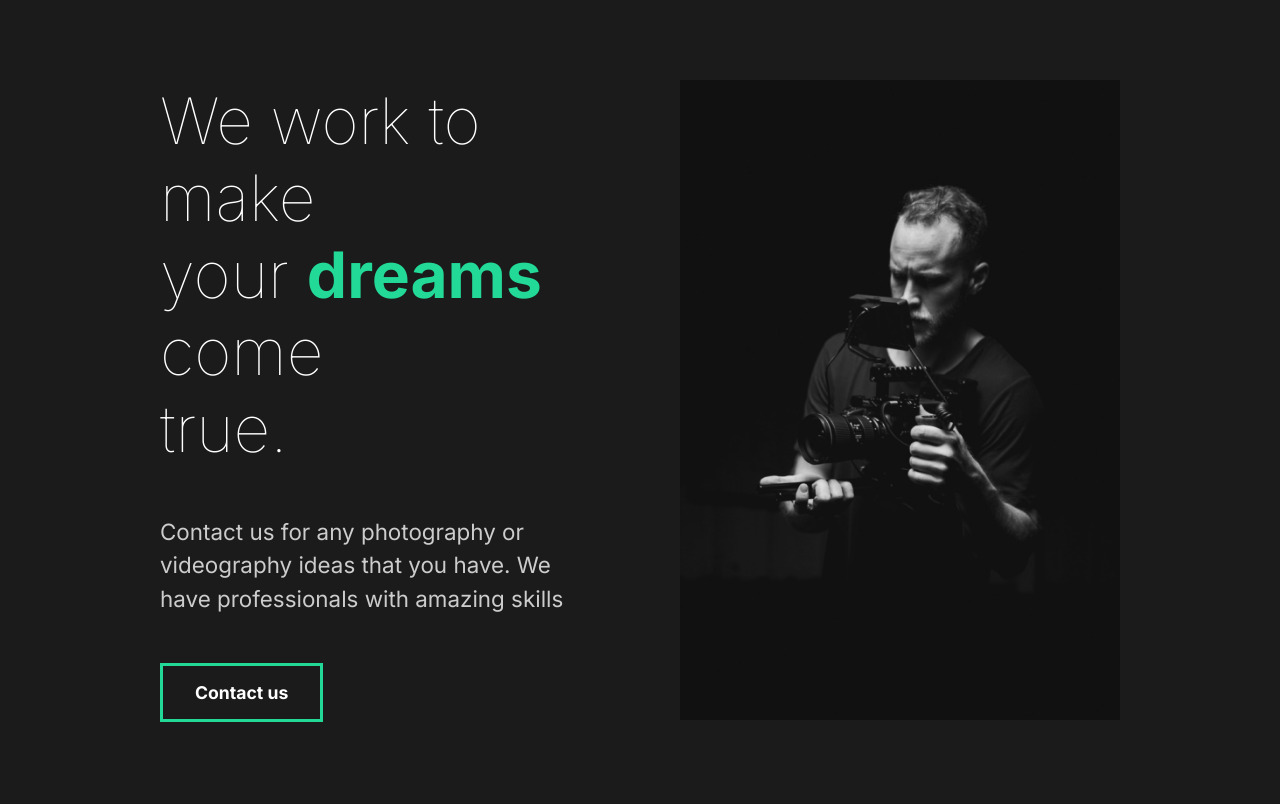
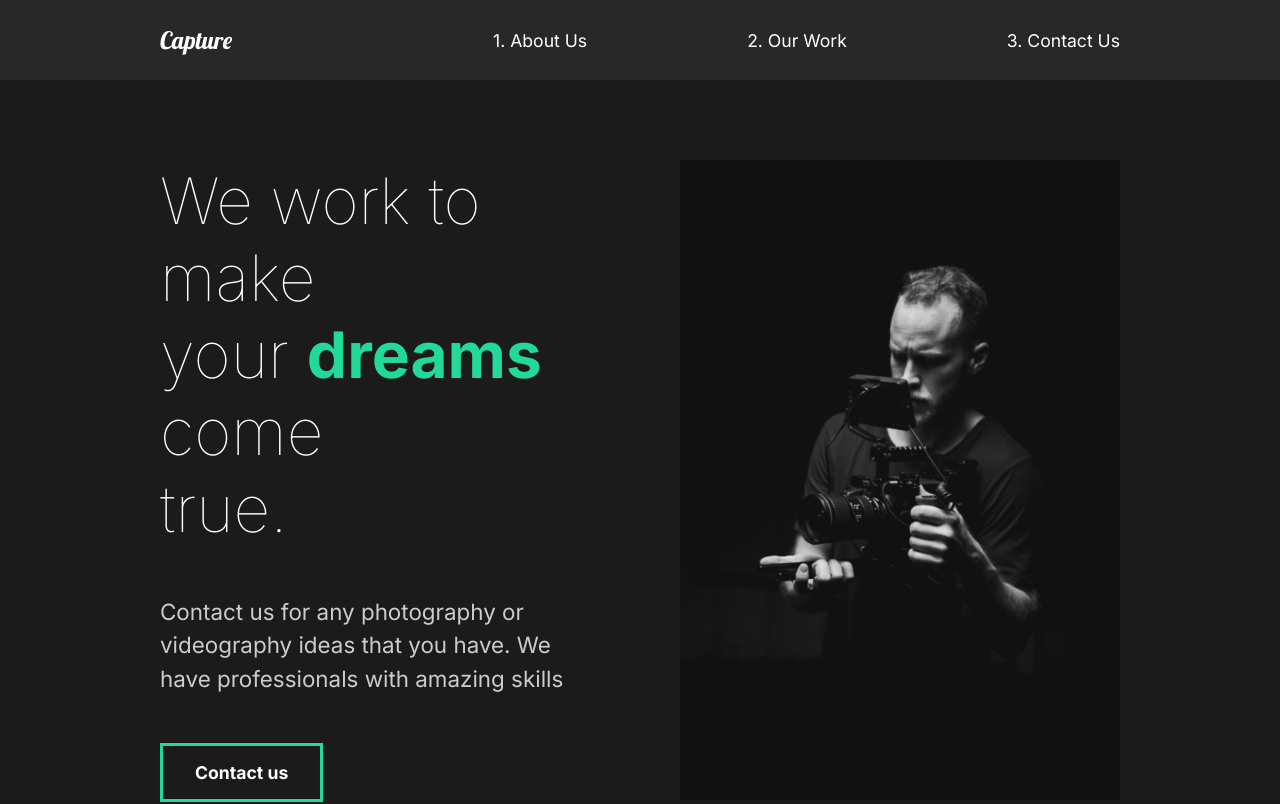
Before and after one commit to Zahidul-Turja/capture-dev-ed, a React (Create React App) app: page / in a window 1280 px wide. Shown: the top 804 px of the page. Built offline with nearby package versions, Linux system fonts and the light colour scheme.

Commit message:
Nav added

```diff
--- a/src/App.js
+++ b/src/App.js
@@ -2,6 +2,9 @@ import React from "react";
 
 // ! Global Style
 import GlobalStyle from "./components/GlobalStyle";
+
+// ! Components
+import Nav from "./components/Nav";
 
 // ! Pages
 import AboutUs from "./pages/AboutUs";
@@ -10,6 +13,7 @@ function App() {
   return (
     <div>
       <GlobalStyle />
+      <Nav />
       <AboutUs />
     </div>
   );
--- /dev/null
+++ b/src/components/Nav.js
@@ -0,0 +1,56 @@
+import styled from "styled-components";
+
+function Nav() {
+  return (
+    <StyledNav>
+      <h1>
+        <a id="logo" href="#">
+          Capture
+        </a>
+      </h1>
+      <ul>
+        <li>
+          <a href="#">1. About Us</a>
+        </li>
+        <li>
+          <a href="#">2. Our Work</a>
+        </li>
+        <li>
+          <a href="#">3. Contact Us</a>
+        </li>
+      </ul>
+    </StyledNav>
+  );
+}
+
+const StyledNav = styled.nav`
+  min-height: 10vh;
+  display: flex;
+  margin: auto;
+  justify-content: space-between;
+  align-items: center;
+  padding: 1rem 10rem;
+  background: #282828;
+
+  a {
+    color: white;
+    text-decoration: none;
+  }
+
+  ul {
+    display: flex;
+    list-style: none;
+  }
+
+  #logo {
+    font-size: 1.5rem;
+    font-family: "Lobster", cursive;
+    font-weight: lighter;
+  }
+  li {
+    padding-left: 10rem;
+    position: relative;
+  }
+`;
+
+export default Nav;
```
